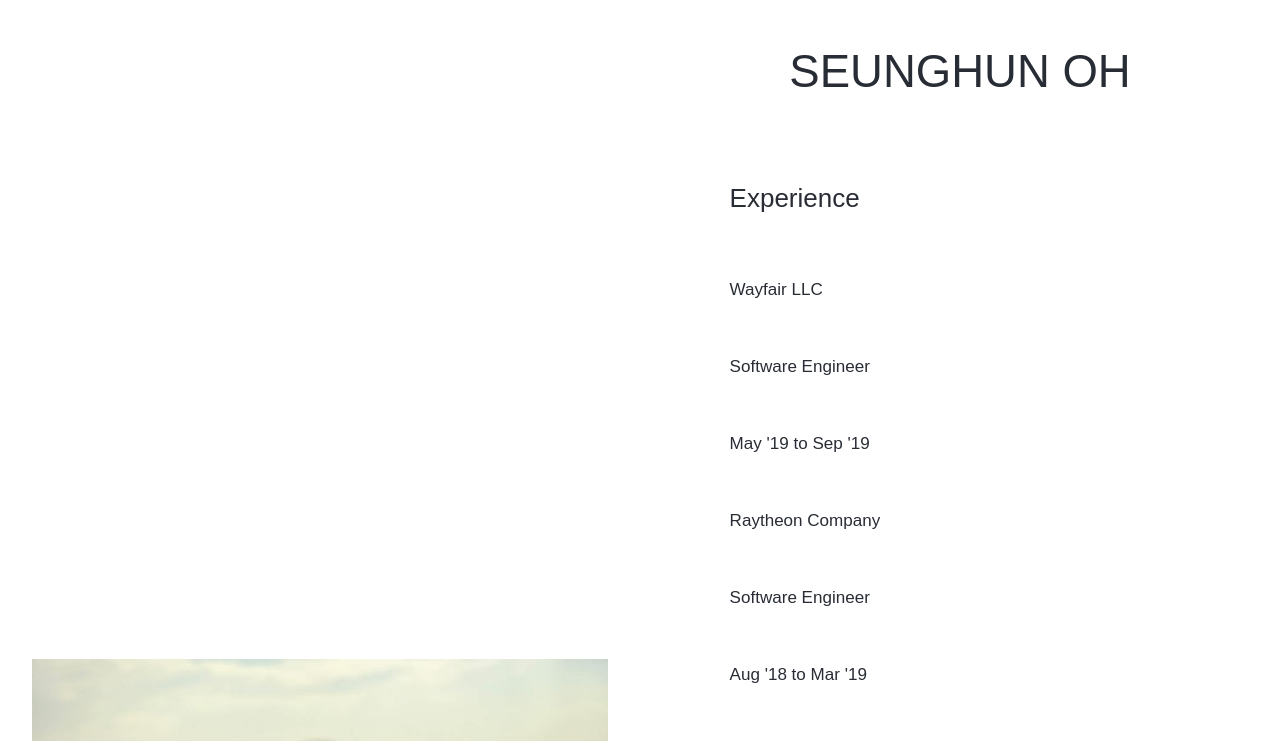
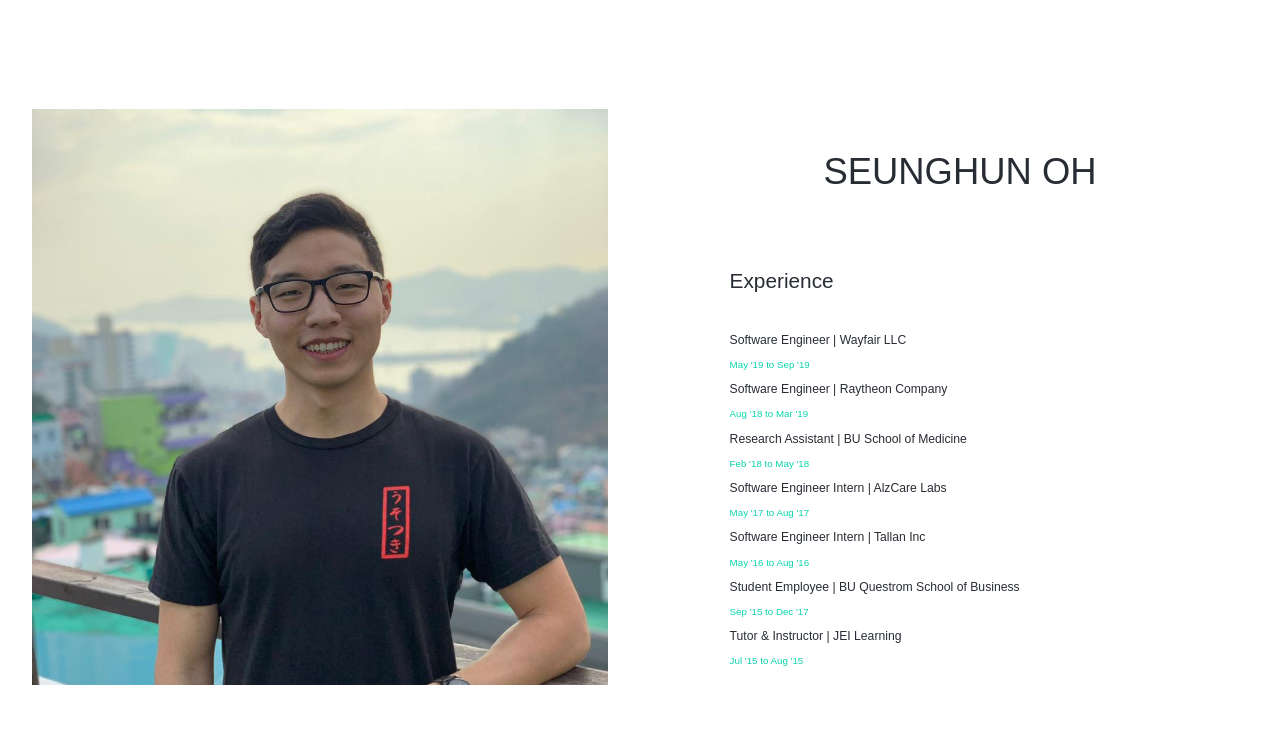
Before and after one commit to seunghunoh57/website, a React (Create React App) app: page / in a window 1280 px wide. Shown: the top 741 px of the page. Built offline with nearby package versions, Linux system fonts and the light colour scheme.

Commit message:
Added in experience with CSS styling

```diff
--- a/src/App.css
+++ b/src/App.css
@@ -27,10 +27,9 @@
   width: 50vw;
   justify-content: center;
 }
-
-.App-content-div p {
+#name {
   padding-bottom: 5vh;
-  font-size: 1.75em;
+  font-size: 1.4em;
 }
 
 .experience-container {
@@ -45,11 +44,20 @@
 }
 
 #experience-title {
-  font-size: 1em;
+  font-size: 0.8em;
+  margin-bottom: 40px;
 }
 
 .experience {
   font-size: 0.5em;
+}
+
+.exp-company {
+  font-size: 1.25em;
+}
+
+.exp-term {
+  color: #09d3ac;
 }
 
 .App-link {
--- a/src/App.js
+++ b/src/App.js
@@ -50,8 +50,9 @@
   createExperience = (experience, index) => {
     return (
       <li key={index} className="experience">
-        <p className="exp-company">{experience.company}</p>
-        <p className="exp-role">{experience.role}</p>
+        <p className="exp-company">
+          {experience.role} | {experience.company}
+        </p>
         <p className="exp-term">{experience.term}</p>
       </li>
     );
@@ -65,7 +66,7 @@
             <img src={profile} className="App-portrait" alt="profile" />
           </div>
           <div className="App-content-div">
-            <p>SEUNGHUN OH</p>
+            <p id="name">SEUNGHUN OH</p>
             <div className="experience-container">
               <p id="experience-title">Experience</p>
               <ul className="experience-list">
```
